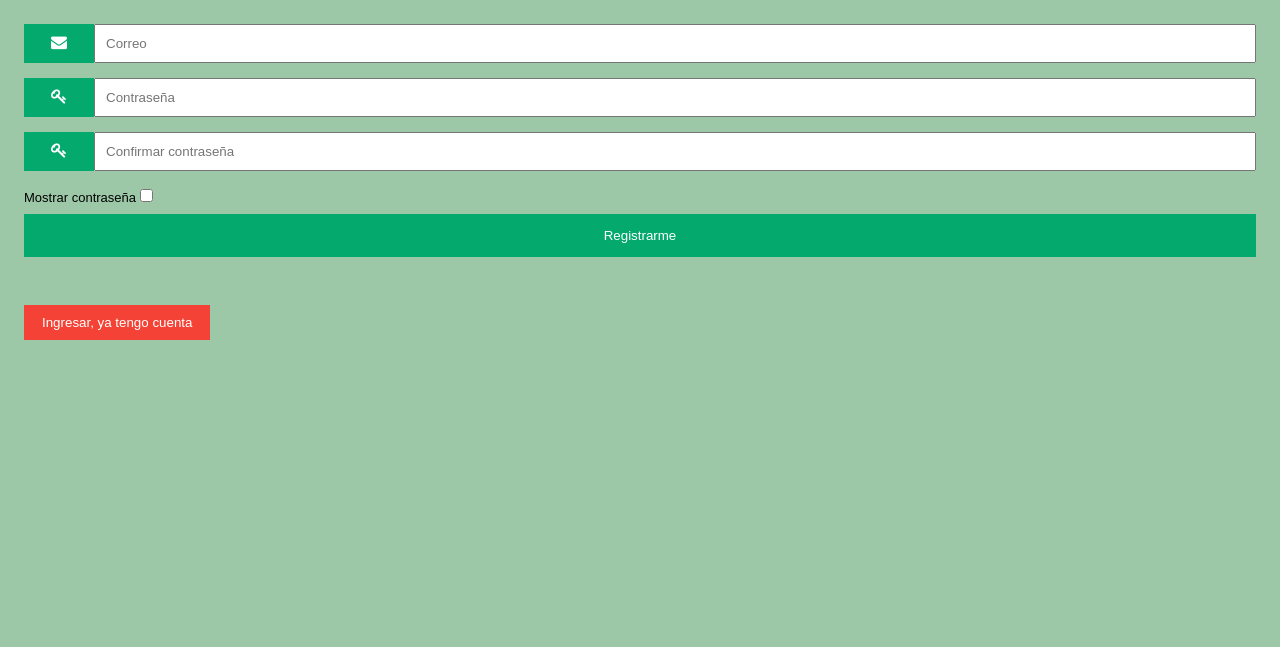
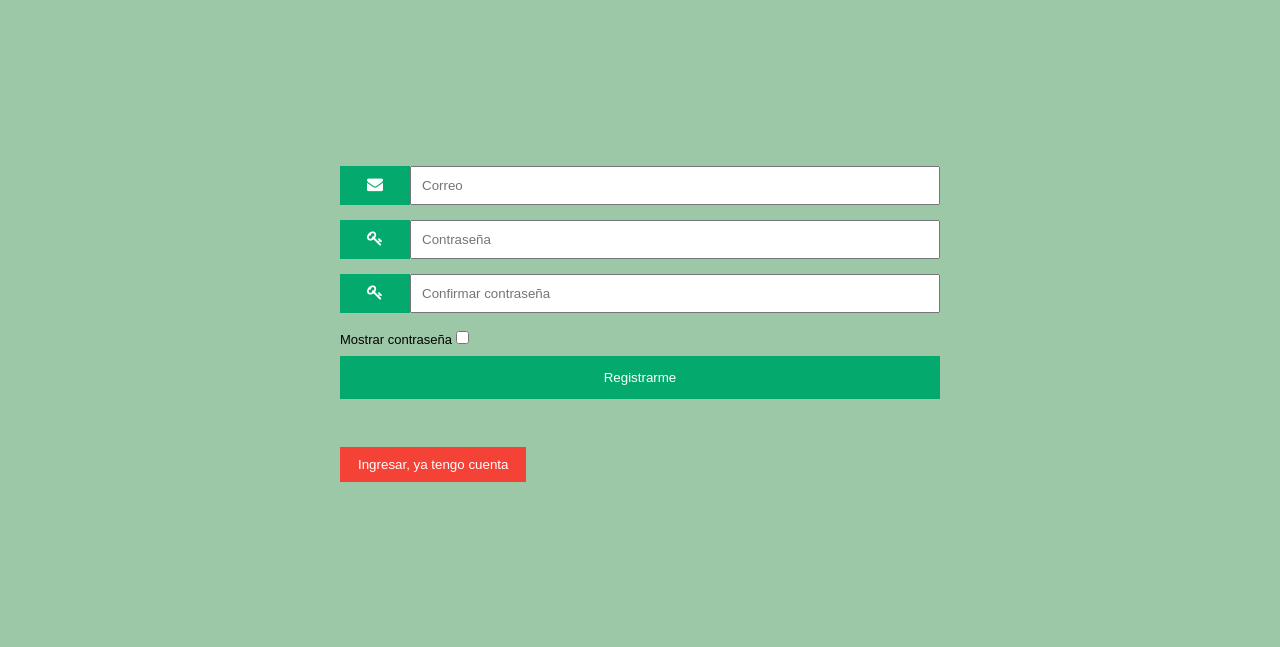
Before and after one commit to martin-paredes/sistema-comunicacion-escolar, a PHP site: page /modulos/registro/index.php in a window 1280 px wide. Shown: the top 647 px of the page. Run offline with PHP 8.4, Linux system fonts and the light colour scheme.

Commit message:
Ajustes Look & Feel pantalla Registro

```diff
--- a/estilos/registro.css
+++ b/estilos/registro.css
@@ -23,3 +23,39 @@
 .input-field:focus {
     border: 2px solid #04AA6D;
 }
+
+.modal-content {
+    width: 25%;
+    margin: auto;
+}
+
+.wrapper {
+    height: 80vh !important;
+    display: flex;
+    align-items: center;
+    flex-direction: column;
+    justify-content: center;
+    width: 100%;
+}
+
+.logincontainer {
+    width: 100%;
+}
+
+@media screen and (min-width: 200px) {
+    .modal-content {
+        width: 100%;
+    }
+}
+
+@media screen and (min-width: 800px) {
+    .modal-content {
+        width: 50%;
+    }
+}
+
+@media screen and (min-width: 1400px) {
+    .modal-content {
+        width: 25%;
+    }
+}
--- a/modulos/registro/index.php
+++ b/modulos/registro/index.php
@@ -11,7 +11,8 @@
 </head>
 
 <body>
-
+    <div class="wrapper">
+        <div class="logincontainer ">
             <form class="modal-content" action="../feed/index.php">
                 <div class="container">
 
@@ -39,6 +40,8 @@
                         cuenta</button>
                 </div>
             </form>
+        </div>
+    </div>
     <script src="../../js/script.js"></script>
 </body>
 
```
Lines whose indentation alone changed are shown as unchanged.
